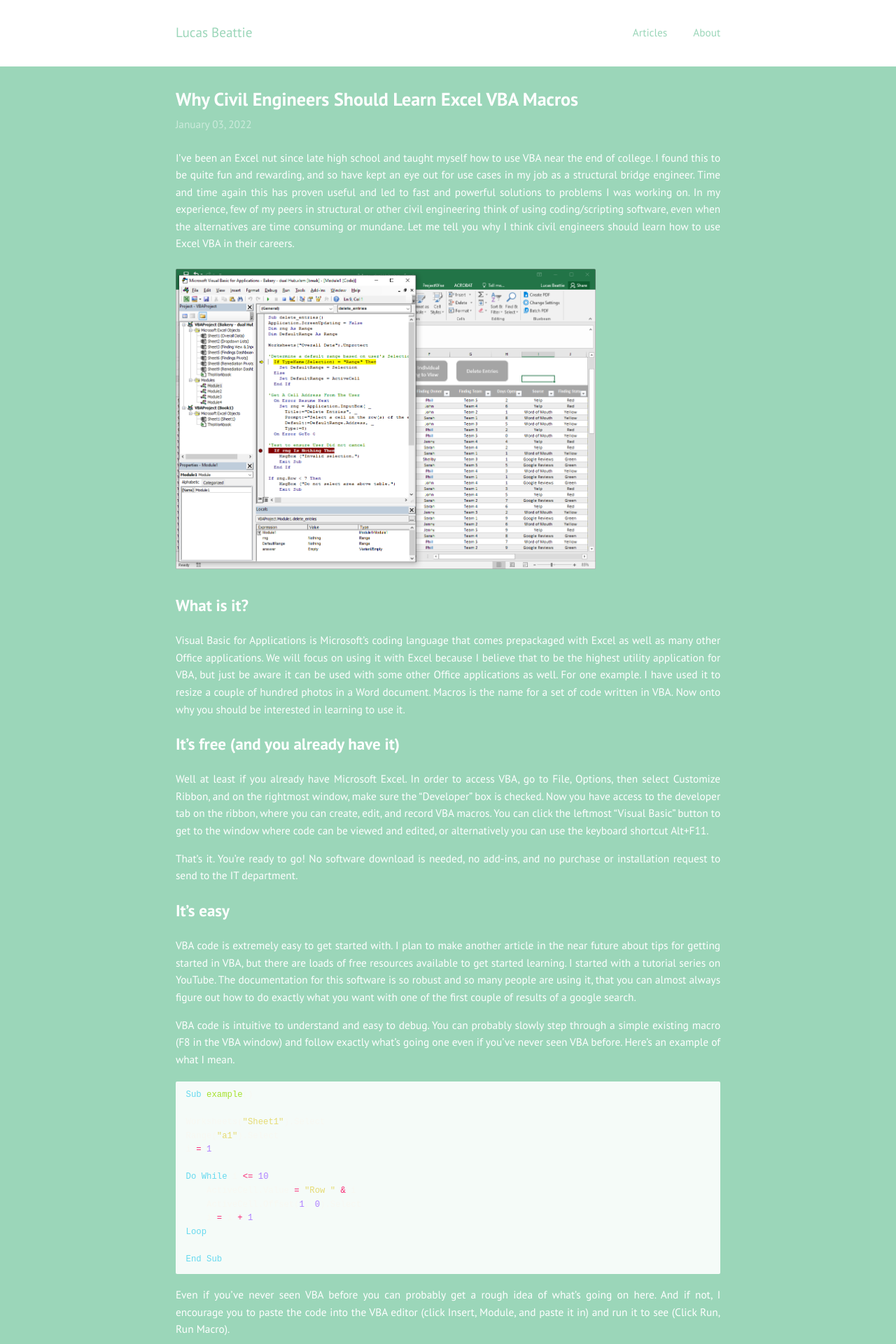
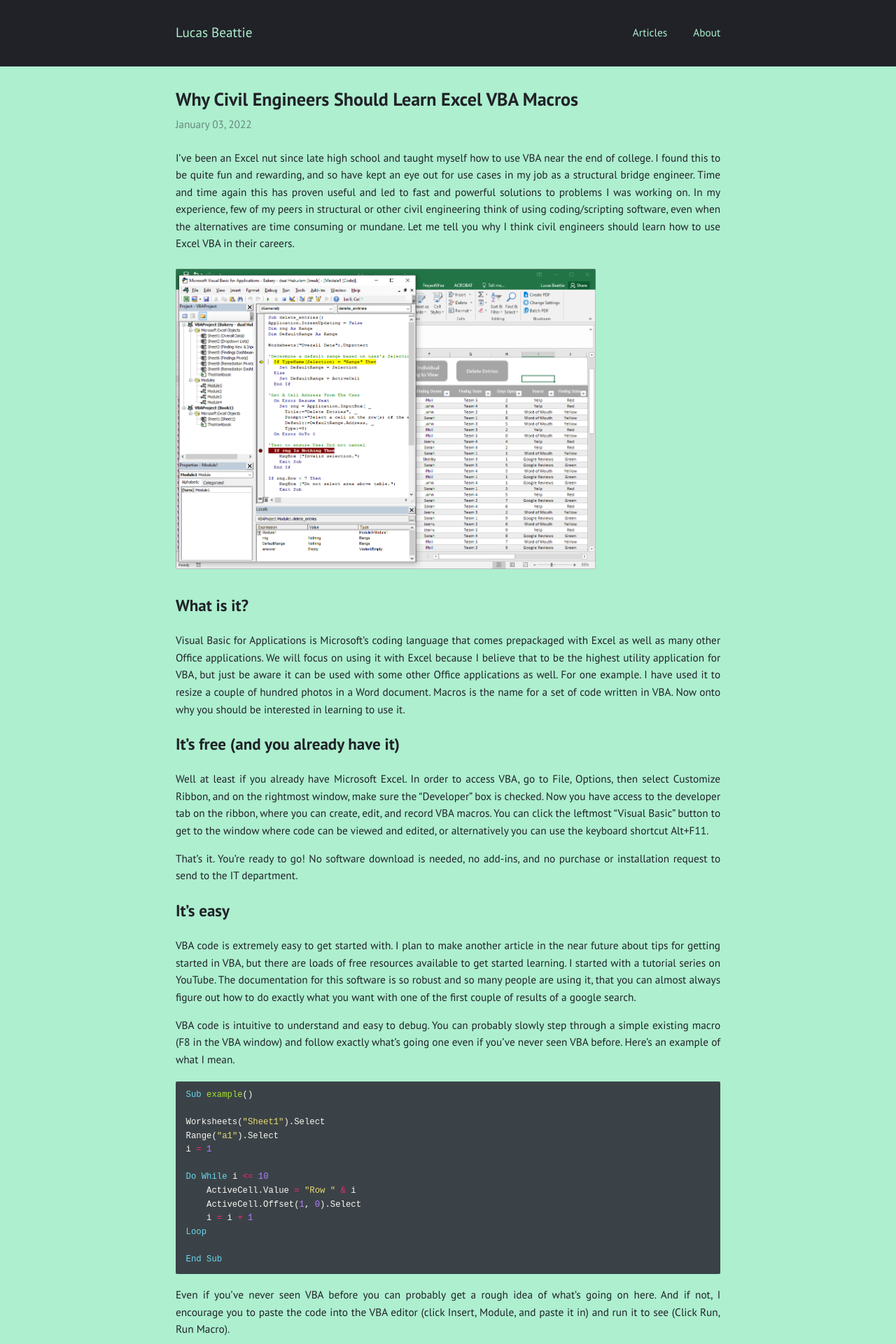
Before and after one commit to labeattie/lucasbeattiedotcom, a Jekyll site: the page built from _posts/2022-01-03-why-civil-engineers-vba.md, in a window 1280 px wide. Shown: the top 1920 px of the page at 70% size. Built offline with Jekyll 4.4.1, drawn with Linux system fonts in a browser that asks for light colours.

Commit message:
first article test

```diff
--- a/_sass/index.sass
+++ b/_sass/index.sass
@@ -4,8 +4,8 @@
 $heading-weight: 600 !default
 $line-height: 1.6 !default
 $link-color: #68f !default
-$dark: #ffffff !default
-$light: #9BD6B9 !default
+$dark: #212228 !default
+$light: #ADEFCF !default
 
 @function reduce ($percent)
   @return rgba(mix($dark, $light), $percent / 100)
```
